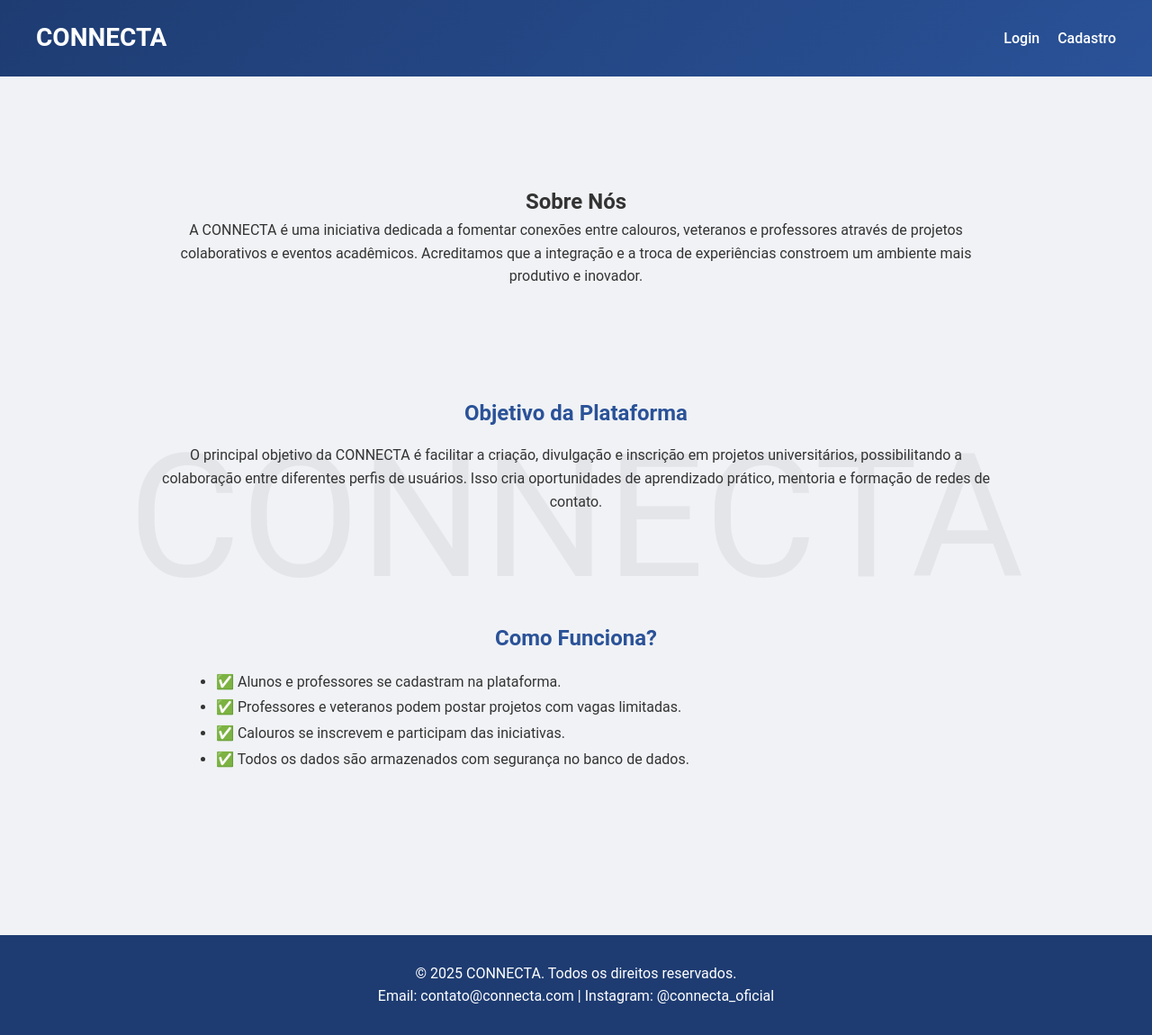
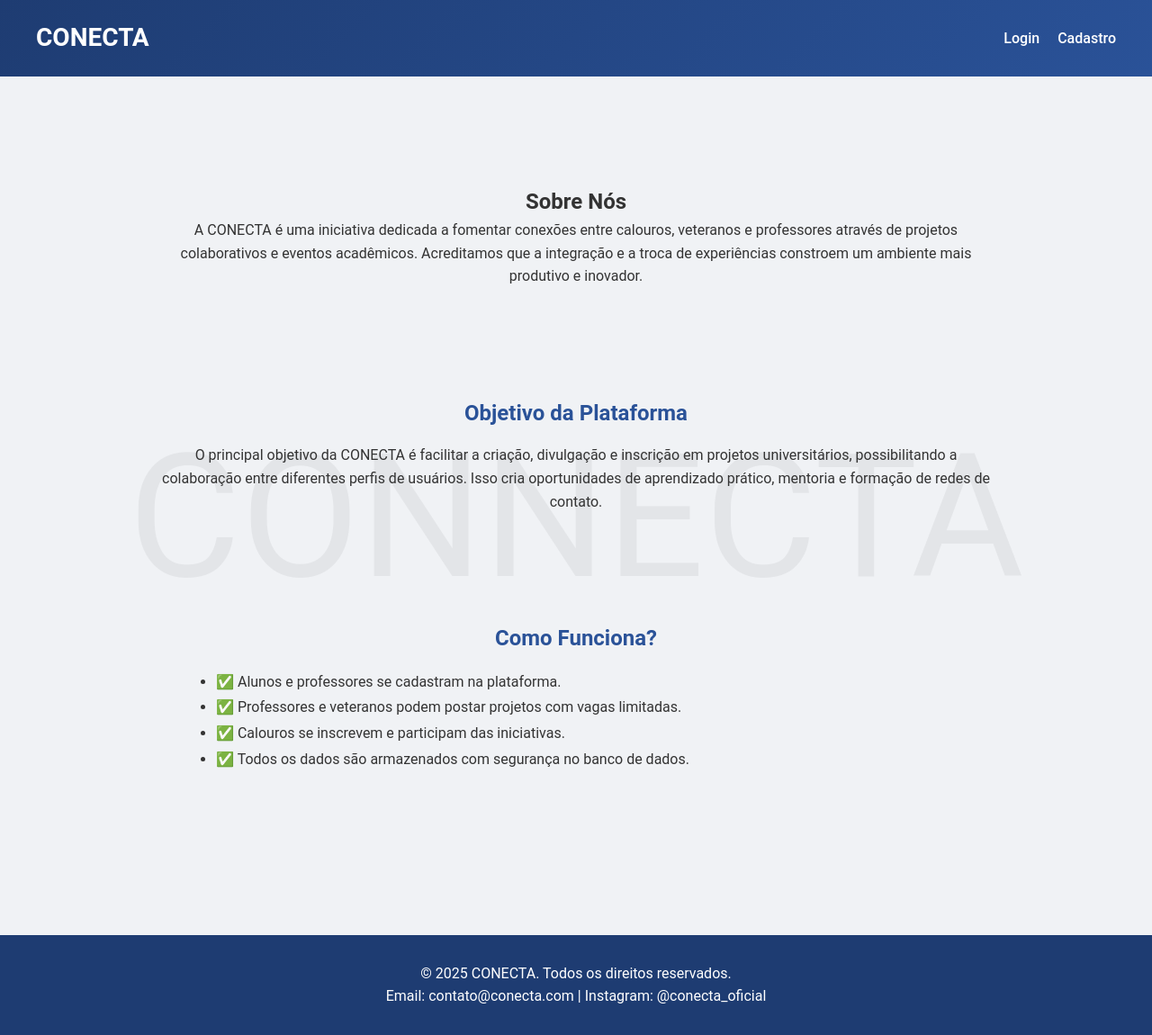
Before and after one commit to unimetrocamp-startupclass/LTD.2025.1.021-Conecta, a plain HTML site: page sobre.html in a window 1280 px wide. Shown: the whole page at 90% size. Drawn offline with Linux system fonts and the light colour scheme.

Commit message:
Alterando nome CONECTA.

```diff
--- a/sobre.html
+++ b/sobre.html
@@ -32,13 +32,13 @@ main, header, footer {
 
   <meta charset="UTF-8" />
   <meta name="viewport" content="width=device-width, initial-scale=1.0"/>
-  <title>Sobre - CONNECTA</title>
+  <title>Sobre - CONECTA</title>
   <link rel="stylesheet" href="style.css" />
 </head>
 <body>
 
   <header>
-    <h1>CONNECTA</h1>
+    <h1>CONECTA</h1>
     <nav>
       <ul>
         <li><a href="login.html">Login</a></li>
@@ -50,12 +50,12 @@ main, header, footer {
   <main class="section">
     <section class="section">
       <h2>Sobre Nós</h2>
-      <p>A CONNECTA é uma iniciativa dedicada a fomentar conexões entre calouros, veteranos e professores através de projetos colaborativos e eventos acadêmicos. Acreditamos que a integração e a troca de experiências constroem um ambiente mais produtivo e inovador.</p>
+      <p>A CONECTA é uma iniciativa dedicada a fomentar conexões entre calouros, veteranos e professores através de projetos colaborativos e eventos acadêmicos. Acreditamos que a integração e a troca de experiências constroem um ambiente mais produtivo e inovador.</p>
     </section>
 
     <section class="section">
       <h3>Objetivo da Plataforma</h3>
-      <p>O principal objetivo da CONNECTA é facilitar a criação, divulgação e inscrição em projetos universitários, possibilitando a colaboração entre diferentes perfis de usuários. Isso cria oportunidades de aprendizado prático, mentoria e formação de redes de contato.</p>
+      <p>O principal objetivo da CONECTA é facilitar a criação, divulgação e inscrição em projetos universitários, possibilitando a colaboração entre diferentes perfis de usuários. Isso cria oportunidades de aprendizado prático, mentoria e formação de redes de contato.</p>
     </section>
 
     <section class="section">
@@ -70,8 +70,8 @@ main, header, footer {
   </main>
 
   <footer>
-    <p>© 2025 CONNECTA. Todos os direitos reservados.</p>
-    <p>Email: contato@connecta.com | Instagram: @connecta_oficial</p>
+    <p>© 2025 CONECTA. Todos os direitos reservados.</p>
+    <p>Email: contato@conecta.com | Instagram: @conecta_oficial</p>
   </footer>
 
 </body>
```
